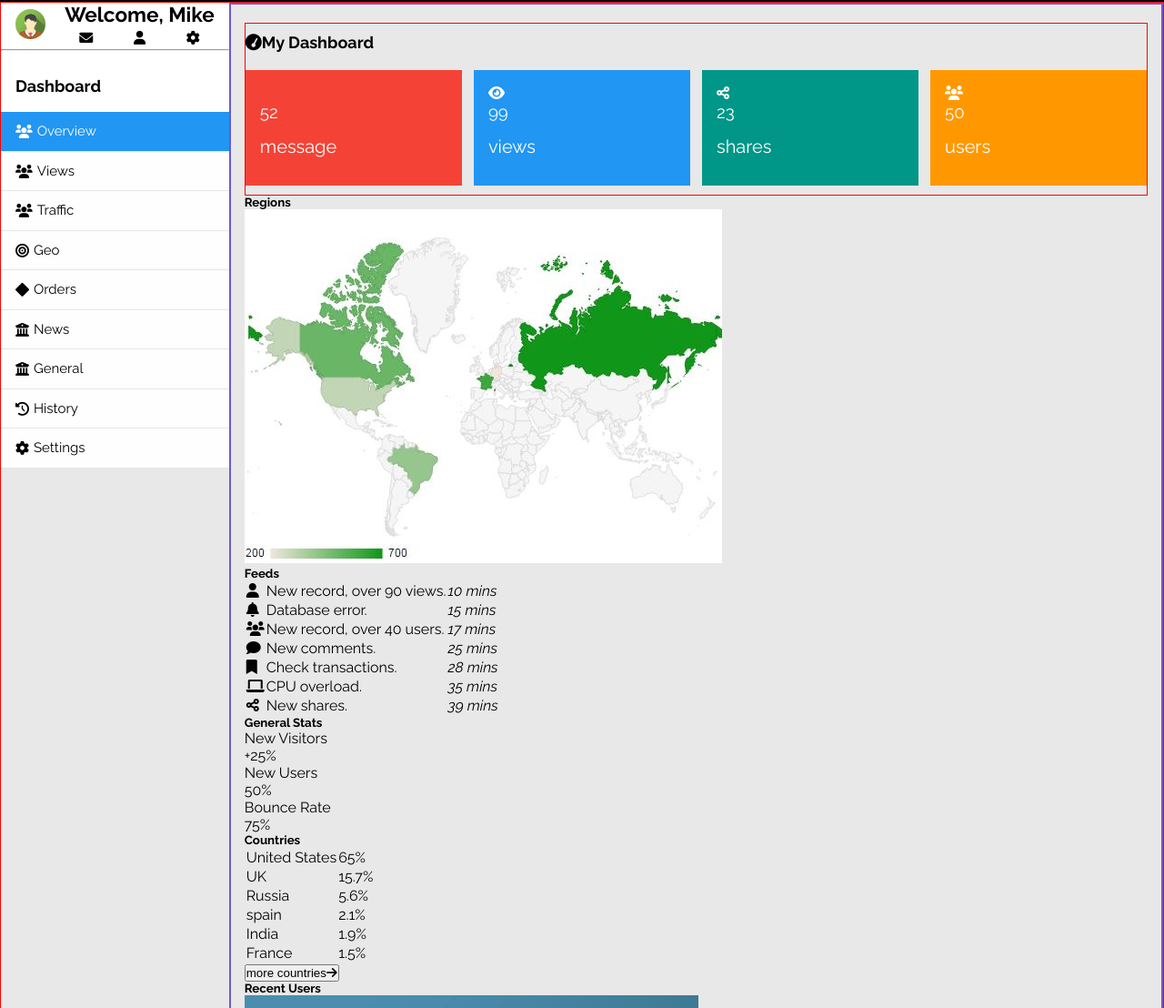
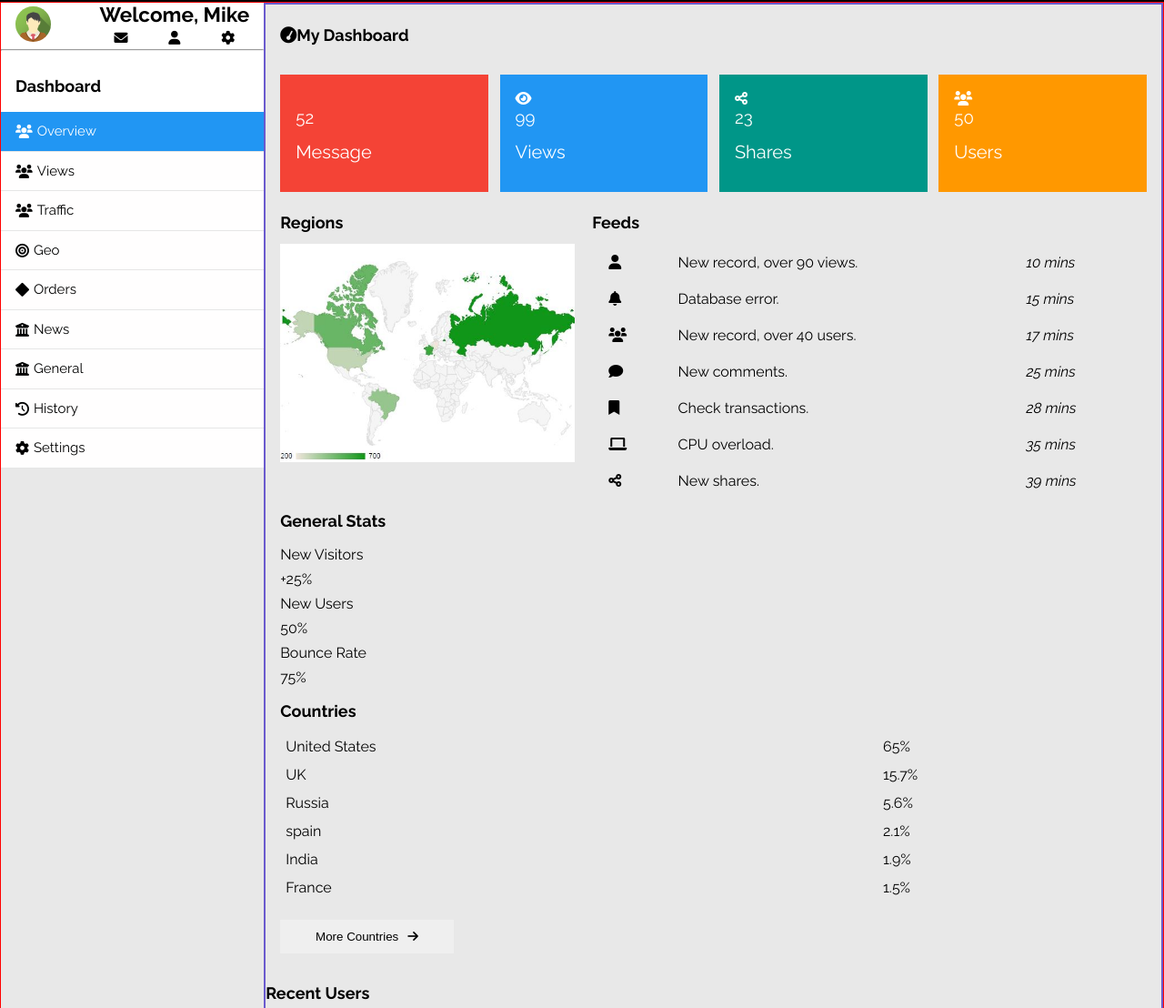
Before and after one commit to rimpuhwe/code-challege-2, a plain HTML site: page index.html in a window 1280 px wide. Shown: the part 41-1149 px from the top of the page at 91% size. Drawn offline with Linux system fonts and the light colour scheme.

Commit message:
styling the  #news , tables and other elements

```diff
--- a/css/layout.css
+++ b/css/layout.css
@@ -9,7 +9,11 @@ body{
 }
 /* h5 */
 h5{
+    font-size:18px;
+    line-height:27px;
+    margin:10px 0px;
     text-transform: capitalize;
+
 }
 /* header */
 #title{
@@ -17,6 +21,7 @@ h5{
     display: flex;
     justify-content: flex-end;
     align-items: flex-end;
+    z-index: 1000;
 }
 #title span{
     line-height:27px;
@@ -30,7 +35,7 @@ h5{
 }
 /* navigation bar */
 #nav-bar{
-    width:25%;
+    width:30%;
     height:fit-content;
     position: sticky;
     top:0;
@@ -74,11 +79,6 @@ h5{
 #nav-links div{
     padding:5px 16px;
 }
-#nav-links h5{
-    font-size:18px;
-    line-height:27px;
-    margin:10px 0px;
-}
 #nav-links a{
     width:100%;
     line-height:22.5px;
@@ -94,11 +94,10 @@ h5{
 main{
     flex:1;
     border:2px solid slateblue;
-    padding:20px 15px;
 }
-#dashboard{
+#dashboard,#news,#statistics,#countries,#recent-user,#recent-comments{
     width:100%;
-    border:1px solid red;
+    padding:0.15px 16px;
 }
 #dashboard header{
     padding:10px 0;
@@ -115,7 +114,7 @@ main{
     border:1px solid transparent;
     padding:15px 5px;
     margin:10px 0;
-    padding:15px;
+    padding:16px;
 
 }
 .card .numbers{
@@ -126,4 +125,92 @@ main{
 }
 .card h4{
     margin:15px 0;
+    text-transform: capitalize;
 }
+/* styling the container holds the region and feeds */
+#news{
+    display: flex;
+    justify-content: space-between;
+}
+#news h5{
+    line-height:27px;
+    margin:10px 0px;
+}
+/* region */
+#region{
+    width:34%;
+}
+#region div{
+    width:100%;
+}
+#region  img{
+    max-width:100%;
+}
+/* feed table */
+#feeds{
+    width:64%;
+}
+table,tr{
+    width:100%;
+    border-collapse: collapse;
+}
+td i{
+    padding:6px 6px 6px 12px;
+    text-align:left;
+}
+td{
+    padding:6px;
+    border:none;
+}
+tr .col-1{
+    width:10%;
+}
+tr .col-2{
+    width:65%;
+}
+tr .col-3{
+    width:25%;
+}
+/* statistics with their rates  */
+#stats-numbers{
+    width:100%;
+    line-height: 27px;
+}
+#stats-numbers .rate{
+    width:100%;
+}
+.rate .percent{
+    padding:5px 16px;
+    text-align:center;
+}
+.percent.top{
+    width:25%;
+}
+.percent.middle{
+    width:50%;
+}
+.percent.last{
+    width:75%;
+}
+/* country table */
+#countries .country-data{
+    border:1px solid #c2c2c2;
+}
+#countries .country-data td{
+    padding:8px;
+}
+#countries .country-data tr{
+    border-bottom: 1px solid #ccc;
+}
+/* countries button */
+button{
+    width:20%;
+    padding:10px;
+    display: flex;
+    justify-content: center;
+    align-items: center;
+    gap:10px;
+    text-transform: capitalize;
+    margin:20px 0;
+    border:1px solid transparent;
+}
```
